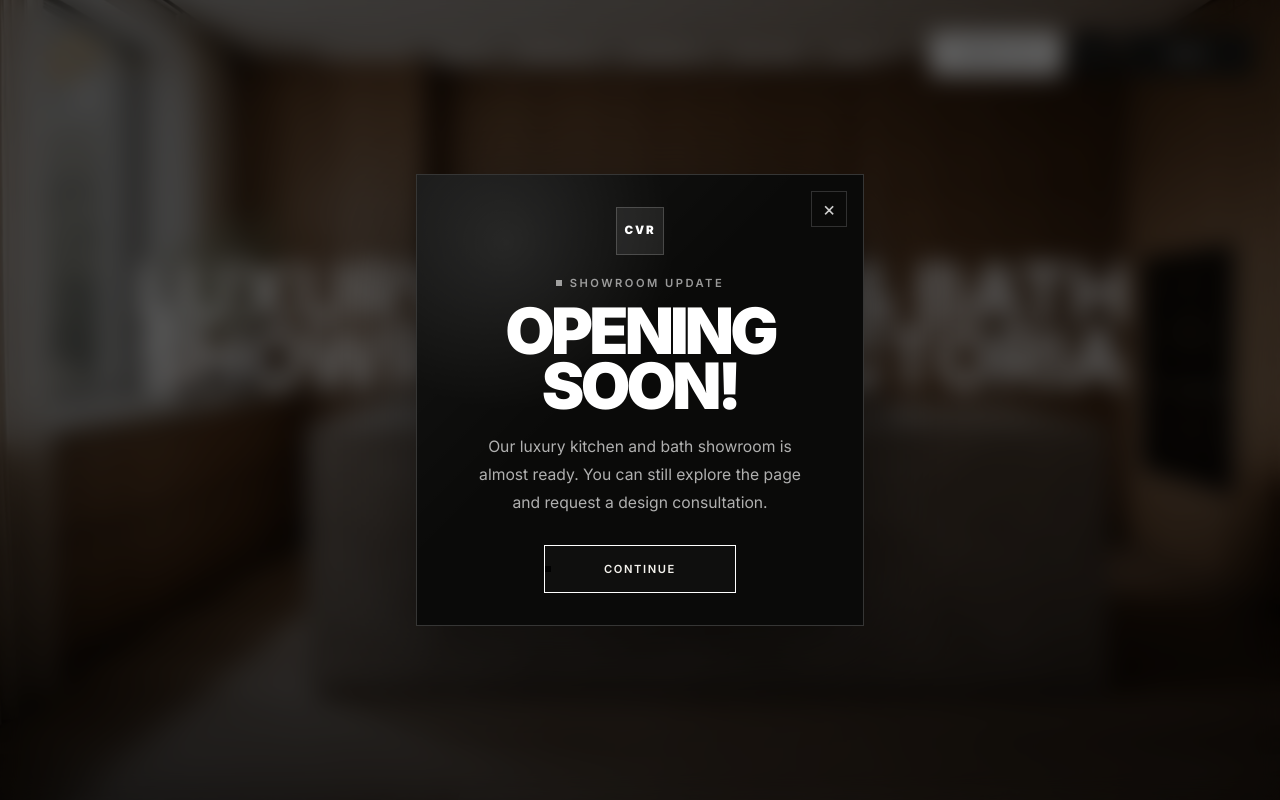
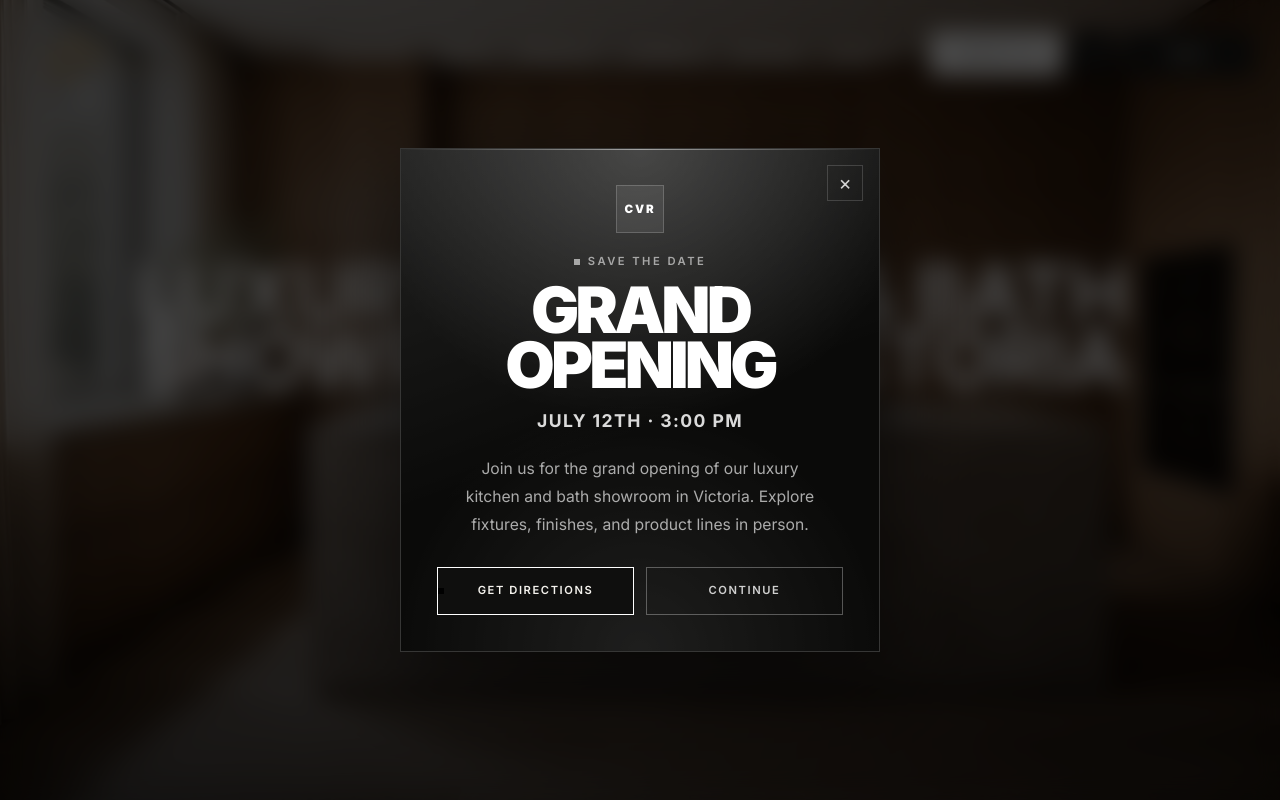
Before and after one commit to 3li-jpg/cvr-construction, a Next.js app: page /showroom in a window 1280 px wide. Shown: the top 800 px of the page. Built offline with nearby package versions, Linux system fonts and the light colour scheme.

Commit message:
add grand opening popup, remove kitchen remodelling from footer projects

```diff
--- a/src/app/page.tsx
+++ b/src/app/page.tsx
@@ -1,3 +1,4 @@
+import { GrandOpeningPopup } from "@/components/GrandOpeningPopup";
 import { Navbar } from "@/components/Navbar";
 import { HeroSection } from "@/components/HeroSection";
 import { StudioSection } from "@/components/StudioSection";
@@ -15,6 +16,7 @@ import { Footer } from "@/components/Footer";
 export default function Home() {
   return (
     <main id="main-content" className="bg-black text-white relative">
+      <GrandOpeningPopup />
       <Navbar />
 
       <div className="relative z-0 overflow-hidden md:sticky md:top-0 md:h-[100dvh]">
--- a/src/components/Footer.tsx
+++ b/src/components/Footer.tsx
@@ -25,7 +25,10 @@ interface FooterProps {
 }
 
 export function Footer({ showCta = false, hideContactInfo = false }: FooterProps) {
-  const featuredProjects = [...projects].slice(0, 4).reverse();
+  const featuredProjects = projects
+    .filter((project) => project.slug !== "kitchen-remodelling")
+    .slice(0, 4)
+    .reverse();
   const bbbAccreditedHref = trustLinks.find((link) => link.label === "BBB Accredited")?.href;
   const metaLinkClassName =
     "transition-colors hover:text-white focus-visible:outline-none focus-visible:ring-2 focus-visible:ring-white focus-visible:ring-offset-2 focus-visible:ring-offset-black";
--- /dev/null
+++ b/src/components/GrandOpeningPopup.tsx
@@ -0,0 +1,106 @@
+"use client";
+
+import { AnimatePresence, motion } from "motion/react";
+import { useEffect, useState } from "react";
+import { EASE_OUT_EXPO } from "@/lib/motion";
+
+const directionsHref = "https://maps.app.goo.gl/6AWwv3gmKRYqnbrYA";
+
+export function GrandOpeningPopup() {
+  const [isOpen, setIsOpen] = useState(true);
+
+  useEffect(() => {
+    if (!isOpen) return;
+
+    const handleKeyDown = (event: KeyboardEvent) => {
+      if (event.key === "Escape") setIsOpen(false);
+    };
+
+    document.addEventListener("keydown", handleKeyDown);
+    return () => document.removeEventListener("keydown", handleKeyDown);
+  }, [isOpen]);
+
+  return (
+    <AnimatePresence>
+      {isOpen ? (
+        <motion.div
+          className="fixed inset-0 z-[130] flex items-center justify-center bg-black/70 px-4 py-6 text-white backdrop-blur-md"
+          initial={{ opacity: 0 }}
+          animate={{ opacity: 1 }}
+          exit={{ opacity: 0 }}
+          transition={{ duration: 0.4, ease: EASE_OUT_EXPO }}
+          onClick={() => setIsOpen(false)}
+        >
+          <motion.div
+            role="dialog"
+            aria-modal="true"
+            aria-labelledby="grand-opening-title"
+            className="relative w-full max-w-[30rem] overflow-hidden rounded-none border border-white/18 bg-[#0a0a09] p-7 text-center shadow-[0_28px_90px_rgba(0,0,0,0.6)] sm:p-9"
+            initial={{ opacity: 0, y: 44, scale: 0.9, filter: "blur(10px)" }}
+            animate={{ opacity: 1, y: 0, scale: 1, filter: "blur(0px)" }}
+            exit={{ opacity: 0, y: 32, scale: 0.94, filter: "blur(8px)" }}
+            transition={{ duration: 0.6, ease: EASE_OUT_EXPO }}
+            onClick={(event) => event.stopPropagation()}
+          >
+            <div
+              aria-hidden="true"
+              className="pointer-events-none absolute inset-0 opacity-70 [background-image:radial-gradient(circle_at_50%_0%,rgba(255,255,255,0.28),transparent_50%),radial-gradient(circle_at_50%_100%,rgba(255,255,255,0.12),transparent_45%),linear-gradient(160deg,rgba(255,255,255,0.14),transparent_55%)]"
+            />
+            <div
+              aria-hidden="true"
+              className="pointer-events-none absolute inset-x-0 top-0 h-px bg-gradient-to-r from-transparent via-white/50 to-transparent"
+            />
+            <button
+              type="button"
+              aria-label="Close grand opening message"
+              onClick={() => setIsOpen(false)}
+              className="absolute right-4 top-4 z-10 inline-flex h-9 w-9 items-center justify-center border border-white/16 text-xl leading-none text-white/80 transition-colors hover:bg-white hover:text-black focus-visible:outline-none focus-visible:ring-2 focus-visible:ring-white focus-visible:ring-offset-2 focus-visible:ring-offset-black"
+            >
+              ×
+            </button>
+
+            <div className="relative z-10 flex flex-col items-center">
+              <span className="mb-5 inline-flex h-12 w-12 items-center justify-center border border-white/18 bg-white/8 text-[0.72rem] font-black uppercase tracking-[0.16em] text-white">
+                CVR
+              </span>
+              <p className="mb-3 flex items-center justify-center gap-2 text-[0.7rem] font-semibold uppercase tracking-[0.22em] text-white/58">
+                <span className="h-1.5 w-1.5 bg-current" />
+                Save The Date
+              </p>
+              <h2
+                id="grand-opening-title"
+                className="text-[3rem] font-black uppercase leading-[0.86] tracking-[-0.06em] text-white sm:text-[4rem]"
+              >
+                Grand Opening
+              </h2>
+              <p className="mt-4 text-[1.1rem] font-bold uppercase tracking-[0.08em] text-white/85">
+                July 12th &middot; 3:00 PM
+              </p>
+              <p className="mt-5 max-w-[22rem] text-[0.98rem] leading-7 text-white/65">
+                Join us for the grand opening of our luxury kitchen and bath showroom in Victoria. Explore fixtures, finishes, and product lines in person.
+              </p>
+              <div className="mt-7 flex w-full flex-row items-stretch gap-3">
+                <a
+                  href={directionsHref}
+                  target="_blank"
+                  rel="noreferrer"
+                  className="group relative inline-flex h-12 flex-1 items-center justify-center overflow-hidden border border-white bg-white px-4 text-[0.68rem] font-semibold uppercase tracking-[0.14em] text-black transition-colors duration-300 hover:text-white sm:text-[0.7rem]"
+                >
+                  <span className="absolute left-0 top-1/2 size-1.5 -translate-y-1/2 bg-black transition-all duration-300 ease-out group-hover:-left-32 group-hover:h-32 group-hover:w-96" />
+                  <span className="relative">Get Directions</span>
+                </a>
+                <button
+                  type="button"
+                  onClick={() => setIsOpen(false)}
+                  className="inline-flex h-12 flex-1 items-center justify-center border border-white/30 px-4 text-[0.68rem] font-semibold uppercase tracking-[0.14em] text-white/80 transition-colors hover:border-white hover:text-white sm:text-[0.7rem]"
+                >
+                  Continue
+                </button>
+              </div>
+            </div>
+          </motion.div>
+        </motion.div>
+      ) : null}
+    </AnimatePresence>
+  );
+}
--- a/src/components/ShowroomPage.tsx
+++ b/src/components/ShowroomPage.tsx
@@ -2,12 +2,13 @@
 
 import Image from "next/image";
 import Script from "next/script";
-import { AnimatePresence, motion, type Variants } from "motion/react";
+import { motion, type Variants } from "motion/react";
 import { useEffect, useRef, useState } from "react";
 import { AnimatedNumber } from "@/components/AnimatedNumber";
 import BlurTextAnimation from "@/components/ui/blur-text-animation";
 import { ContactBlockSection } from "@/components/ContactBlockSection";
 import { Footer } from "@/components/Footer";
+import { GrandOpeningPopup } from "@/components/GrandOpeningPopup";
 import { Navbar } from "@/components/Navbar";
 import { PearlProductsSection } from "@/components/PearlProductsSection";
 import { Reveal } from "@/components/Reveal";
@@ -94,7 +95,6 @@ export function ShowroomPage() {
   const heroImageRef = useRef<HTMLDivElement>(null);
   const [prefersReducedMotion, setPrefersReducedMotion] = useState(false);
   const [isTabletTouch, setIsTabletTouch] = useState(false);
-  const [isOpeningSoonOpen, setIsOpeningSoonOpen] = useState(true);
 
   useEffect(() => {
     const mediaQuery = window.matchMedia("(prefers-reduced-motion: reduce)");
@@ -115,17 +115,6 @@ export function ShowroomPage() {
       tabletQuery.removeEventListener("change", updateTablet);
     };
   }, []);
-
-  useEffect(() => {
-    if (!isOpeningSoonOpen) return;
-
-    const handleKeyDown = (event: KeyboardEvent) => {
-      if (event.key === "Escape") setIsOpeningSoonOpen(false);
-    };
-
-    document.addEventListener("keydown", handleKeyDown);
-    return () => document.removeEventListener("keydown", handleKeyDown);
-  }, [isOpeningSoonOpen]);
 
   useEffect(() => {
     if (prefersReducedMotion || isTabletTouch) return;
@@ -180,70 +169,7 @@ export function ShowroomPage() {
       />
       <Navbar />
 
-      <AnimatePresence>
-        {isOpeningSoonOpen ? (
-          <motion.div
-            className="fixed inset-0 z-[130] flex items-center justify-center bg-black/62 px-4 py-6 text-white backdrop-blur-md"
-            initial={{ opacity: 0 }}
-            animate={{ opacity: 1 }}
-            exit={{ opacity: 0 }}
-            transition={{ duration: 0.28 }}
-            onClick={() => setIsOpeningSoonOpen(false)}
-          >
-            <motion.div
-              role="dialog"
-              aria-modal="true"
-              aria-labelledby="opening-soon-title"
-              className="relative w-full max-w-[28rem] overflow-hidden rounded-none border border-white/18 bg-[#0a0a09] p-7 text-center shadow-[0_28px_90px_rgba(0,0,0,0.5)] sm:p-8"
-              initial={{ opacity: 0, y: 26, scale: 0.96 }}
-              animate={{ opacity: 1, y: 0, scale: 1 }}
-              exit={{ opacity: 0, y: 18, scale: 0.97 }}
-              transition={{ duration: 0.45, ease: EASE_OUT_EXPO }}
-              onClick={(event) => event.stopPropagation()}
-            >
-              <div
-                aria-hidden="true"
-                className="pointer-events-none absolute inset-0 opacity-35 [background-image:radial-gradient(circle_at_20%_15%,rgba(255,255,255,0.28),transparent_32%),linear-gradient(135deg,rgba(255,255,255,0.14),transparent_45%)]"
-              />
-              <button
-                type="button"
-                aria-label="Close opening soon message"
-                onClick={() => setIsOpeningSoonOpen(false)}
-                className="absolute right-4 top-4 z-10 inline-flex h-9 w-9 items-center justify-center border border-white/16 text-xl leading-none text-white/80 transition-colors hover:bg-white hover:text-black focus-visible:outline-none focus-visible:ring-2 focus-visible:ring-white focus-visible:ring-offset-2 focus-visible:ring-offset-black"
-              >
-                ×
-              </button>
-
-              <div className="relative z-10 flex flex-col items-center">
-                <span className="mb-5 inline-flex h-12 w-12 items-center justify-center border border-white/18 bg-white/8 text-[0.72rem] font-black uppercase tracking-[0.16em] text-white">
-                  CVR
-                </span>
-                <p className="mb-3 flex items-center justify-center gap-2 text-[0.7rem] font-semibold uppercase tracking-[0.22em] text-white/58">
-                  <span className="h-1.5 w-1.5 bg-current" />
-                  Showroom Update
-                </p>
-                <h2
-                  id="opening-soon-title"
-                  className="text-[3rem] font-black uppercase leading-[0.86] tracking-[-0.06em] sm:text-[4rem]"
-                >
-                  Opening Soon!
-                </h2>
-                <p className="mt-5 max-w-[22rem] text-[0.98rem] leading-7 text-white/68">
-                  Our luxury kitchen and bath showroom is almost ready. You can still explore the page and request a design consultation.
-                </p>
-                <button
-                  type="button"
-                  onClick={() => setIsOpeningSoonOpen(false)}
-                  className="group relative mt-7 inline-flex h-12 min-w-[12rem] items-center justify-center overflow-hidden border border-white bg-white px-5 text-[0.7rem] font-semibold uppercase tracking-[0.14em] text-black transition-colors duration-300 hover:text-white"
-                >
-                  <span className="absolute left-0 top-1/2 size-1.5 -translate-y-1/2 bg-black transition-all duration-300 ease-out group-hover:-left-32 group-hover:h-32 group-hover:w-96" />
-                  <span className="relative">Continue</span>
-                </button>
-              </div>
-            </motion.div>
-          </motion.div>
-        ) : null}
-      </AnimatePresence>
+      <GrandOpeningPopup />
 
       <section
         ref={heroRef}
```
